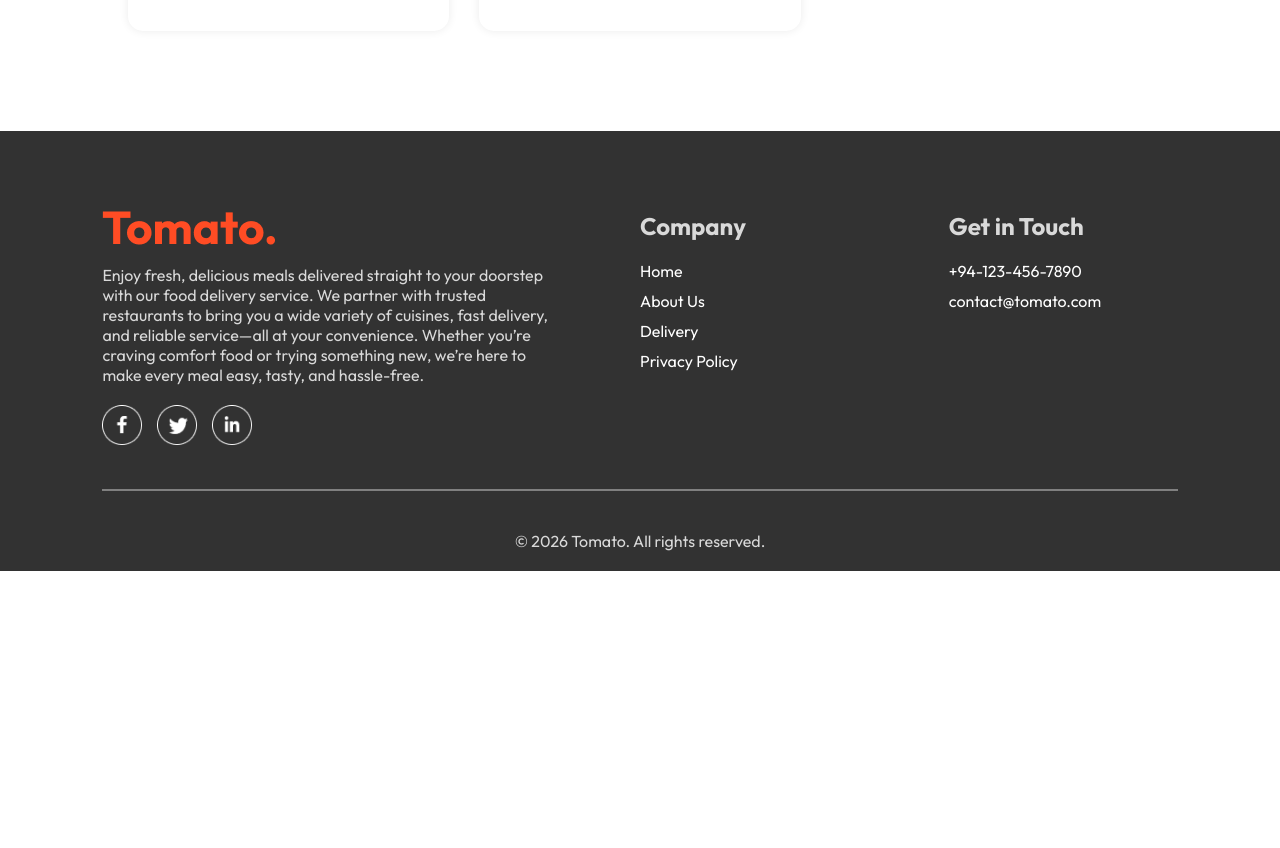
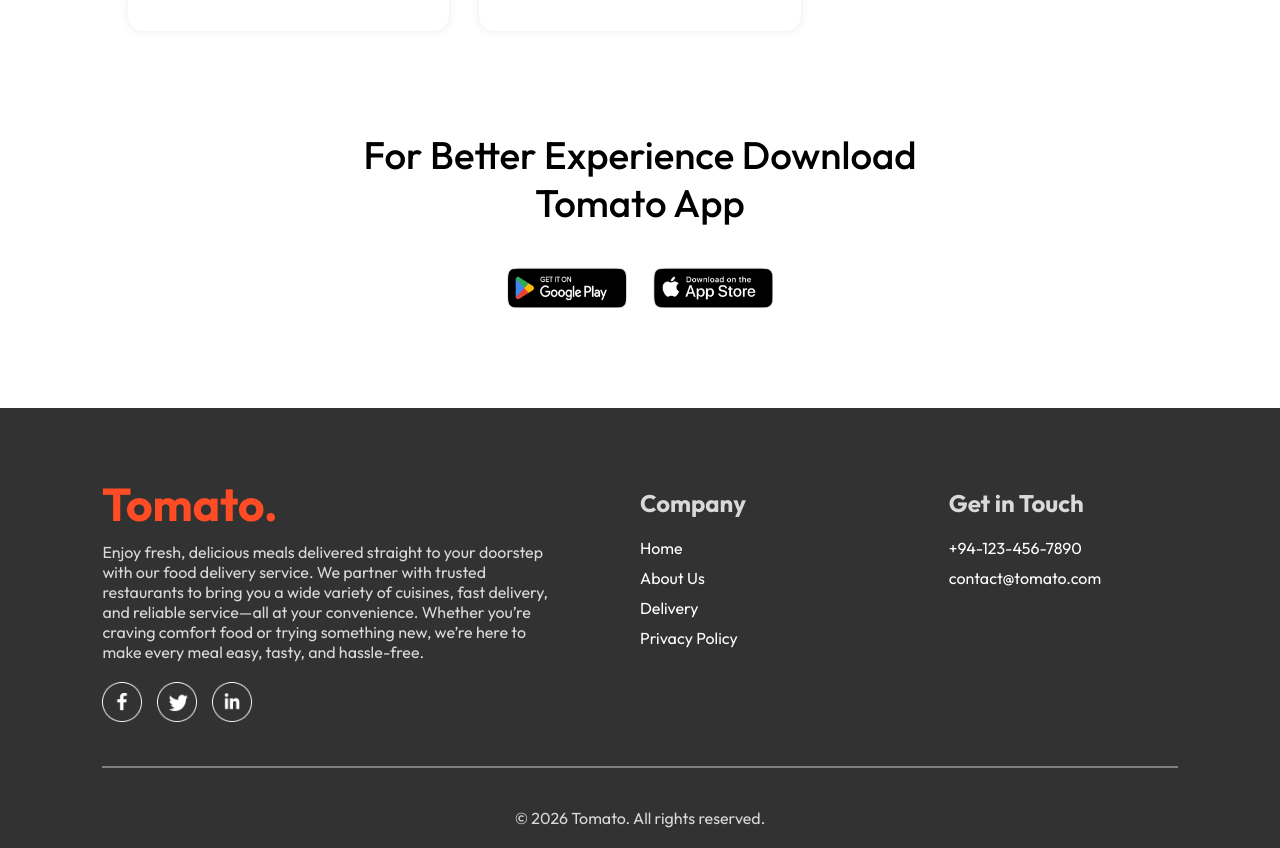
Before and after one commit to Shakithyanshaw/tomato-food-delivery, a React (Vite) app in the folder frontend/: page / in a window 1280 px wide. Shown: the part 5942-6790 px from the top of the page. Before the commit the page ends 6513 px from the top, so only its background shows below. Built offline with nearby package versions, Linux system fonts and the light colour scheme.

Commit message:
Add AppDownload component with styles; integrate into Home page

```diff
--- /dev/null
+++ b/frontend/src/components/AppDownload/AppDownload.css
@@ -0,0 +1,25 @@
+.app-download {
+  margin: auto auto;
+  margin-top: 100px;
+  font-size: max(3vw, 20px);
+  text-align: center;
+  font-weight: 500;
+}
+
+.app-download-platforms {
+  display: flex;
+  justify-content: center;
+  gap: max(2vw, 10px);
+  margin-top: 40px;
+}
+
+.app-download-platforms img {
+  width: max(3vw, 120px);
+  max-width: 180px;
+  transition: 0.5s;
+  cursor: pointer;
+}
+
+.app-download-platforms img:hover {
+  transform: scale(1.05);
+}
--- /dev/null
+++ b/frontend/src/components/AppDownload/AppDownload.jsx
@@ -0,0 +1,20 @@
+import React from 'react';
+import './AppDownload.css';
+import { assets } from '../../assets/assets';
+
+const AppDownload = () => {
+  return (
+    <div className="app-download" id="app-download">
+      <p>
+        For Better Experience Download <br />
+        Tomato App
+      </p>
+      <div className="app-download-platforms">
+        <img src={assets.play_store} alt="" />
+        <img src={assets.app_store} alt="" />
+      </div>
+    </div>
+  );
+};
+
+export default AppDownload;
--- a/frontend/src/pages/Home/Home.jsx
+++ b/frontend/src/pages/Home/Home.jsx
@@ -3,6 +3,7 @@ import './Home.css';
 import Header from '../../components/Header/Header';
 import ExploreMenu from '../../components/ExploreMenu/ExploreMenu';
 import FoodDisplay from '../../components/FoodDisplay/FoodDisplay';
+import AppDownload from '../../components/AppDownload/AppDownload';
 
 const Home = () => {
   const [category, setCategory] = useState('All');
@@ -12,6 +13,7 @@ const Home = () => {
       <Header />
       <ExploreMenu category={category} setCategory={setCategory} />
       <FoodDisplay category={category} />
+      <AppDownload />
     </div>
   );
 };
```
